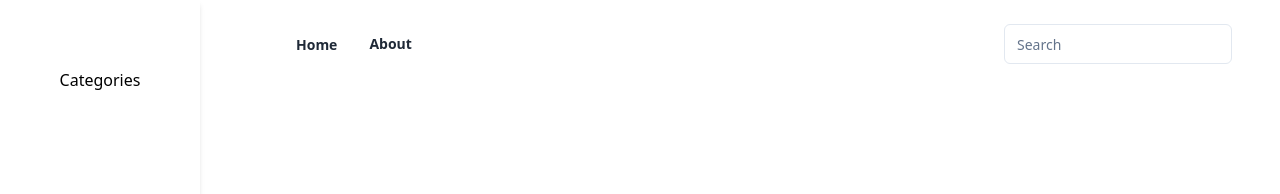
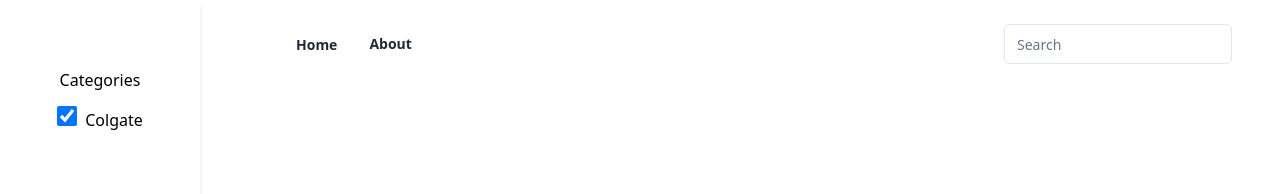
Before and after one commit to girishnhavkar23/HackFusion, a React (Vite) app in the folder Frontend/productBuddy/: page /products in a window 1280 px wide. Shown: the top 194 px of the page. Built offline with nearby package versions, Linux system fonts and the light colour scheme.

Commit message:
updated
update

```diff
--- a/Frontend/productBuddy/src/components/ProductDash/LeftSideBar.tsx
+++ b/Frontend/productBuddy/src/components/ProductDash/LeftSideBar.tsx
@@ -1,27 +1,25 @@
-import { Link, NavLink, useLocation, useNavigate } from 'react-router-dom';
+import { Link, NavLink, useLocation, useNavigate } from "react-router-dom";
 
 // import './leftsidebar.css';
 
 export default function LeftSideBar() {
-
-
-
   return (
-    <div className='z-10 pt-5 bg-white shadow-md fw-normal fs-6 border-0 smooth md:flex md:flex-col flex-shrink-0 text-white gap-6 items-center hidden h-screen w-[200px]'>
+    <div className="z-10 pt-5 bg-white shadow-md fw-normal fs-6 border-0 smooth md:flex md:flex-col flex-shrink-0 text-white gap-6 items-center hidden h-screen w-[200px]">
       <Link to={"/"}>
         {/* <img src={logoDark} className='max-w-[80px]' /> */}
       </Link>
-      <div className='flex flex-col items-center mt-3 gap-2'>
-
-
-        <div
-          className={"text-black sidebar-menu-item hover:bg-slate-100 duration-150  p-3 flex flex-col justify-center items-center text-dark text-decoration-none w-100"}         >
-          Categories
-
+      <div className="flex flex-col items-center mt-3 gap-2">
+        <div className="text-black sidebar-menu-item hover:bg-slate-100 duration-150  p-3 flex flex-col justify-center items-center text-dark text-decoration-none w-100">
+          <h1 className="mb-2">Categories</h1>
+          <label className="flex items-center">
+            <input
+              type="checkbox"
+              checked={true}
+              className="form-checkbox h-5 w-5 text-gray-600"
+            />
+            <span className="ml-2 mt-2">Colgate</span>
+          </label>
         </div>
-
-
-
       </div>
     </div>
   );
```
